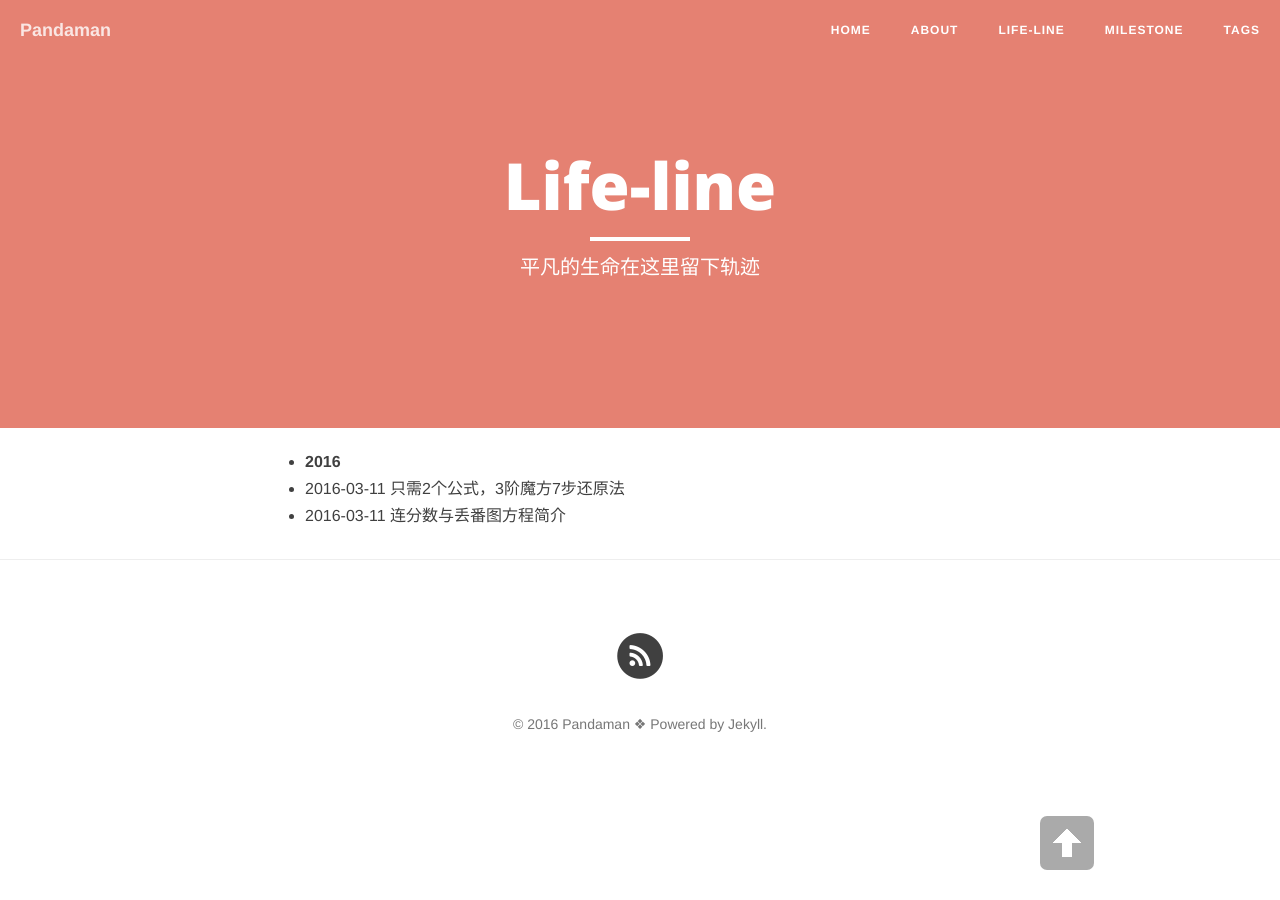
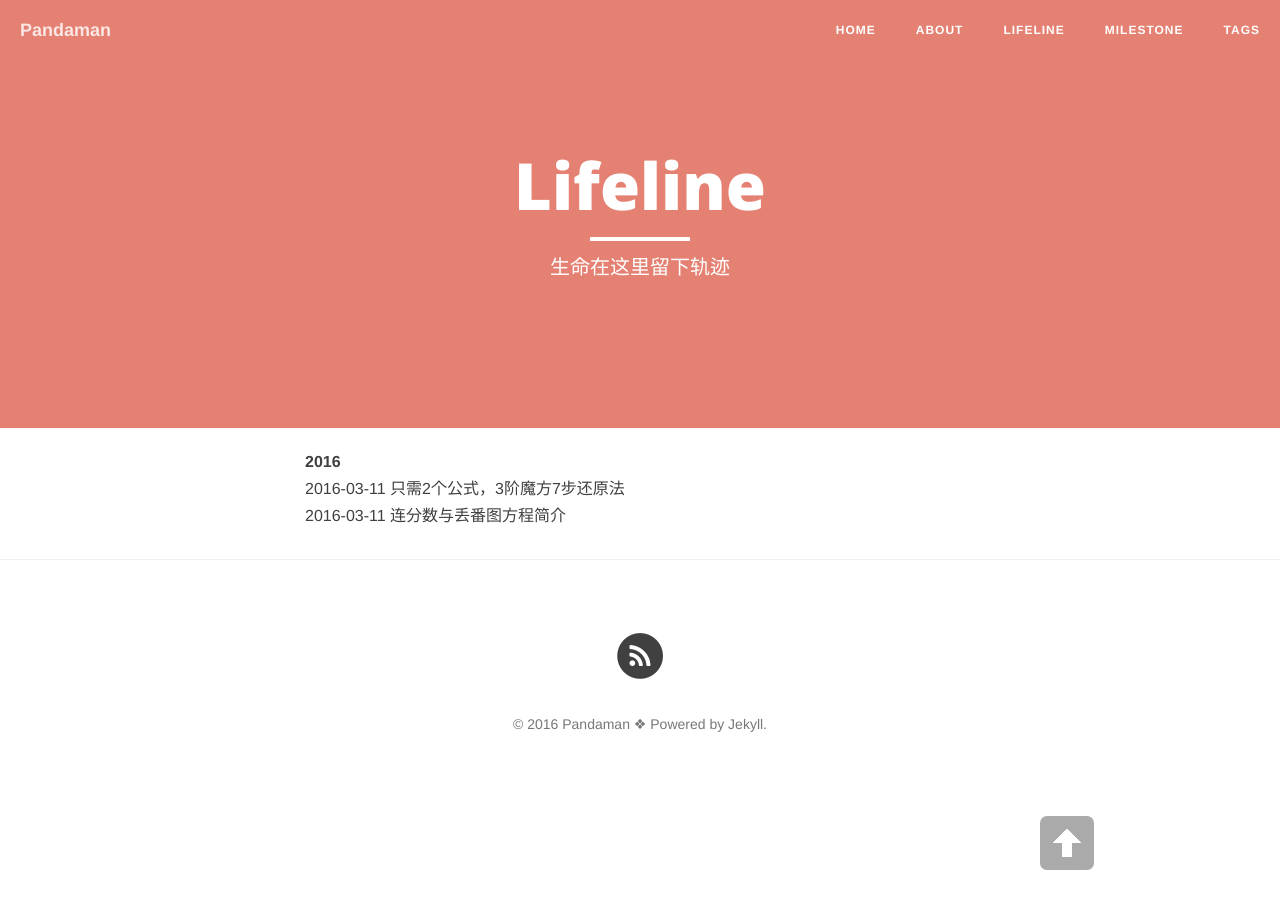
Before and after one commit to ceares/ceares.github.io, a Jekyll site: the page built from archive.md, in a window 1280 px wide. Built offline with Jekyll 4.4.1, drawn with Linux system fonts in a browser that asks for light colours; nearby versions of some CDN libraries; library files that are not in the unit come from our copies.

Commit message:
Update archive.md

```diff
--- a/archive.md
+++ b/archive.md
@@ -1,12 +1,12 @@
 ---
 layout: page
-title: "Life-line"
-description: "平凡的生命在这里留下轨迹"
+title: "Lifeline"
+description: "生命在这里留下轨迹"
 header-img: "img/orange.jpg"
 ---
 
 
-<ul class="listing">
+<ul class="listing" style="list-style-type:none;">
 {% for post in site.posts %}
   {% capture y %}{{post.date | date:"%Y"}}{% endcapture %}
   {% if year != y %}
```
